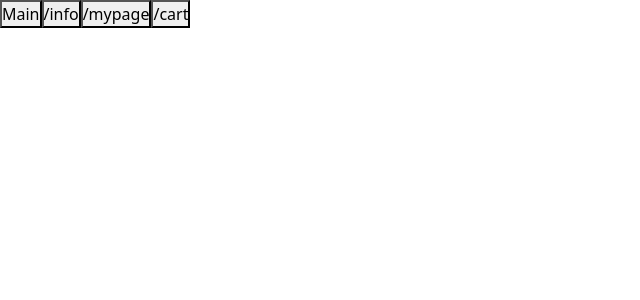
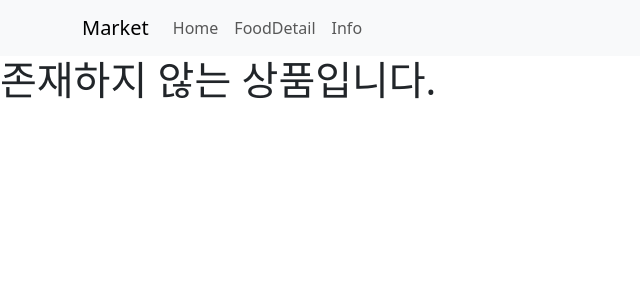
Before and after one commit to oaihr/react-study, a React (Create React App) app: page /detail/1 in a window 1280 px wide. Shown: the top 300 px of the page, without its empty margins (0-640 px from the left). Built offline with nearby package versions, Linux system fonts and the light colour scheme.

Commit message:
상세페이지 존재하지 않는 상품경로 처리

```diff
--- a/src/App.js
+++ b/src/App.js
@@ -12,10 +12,10 @@ import Props02 from './study/Props02';
 import Practice03 from './practice/practice03/Practice03'; */
 // import NewsBlog from './newsblog/NewsBlog';
 // import Practice04 from './practice/practice04/Practice04';
-/* import FoodMarket from './foodmarket/pages/FoodMarket';
-import Practice05 from './practice/practice05/Practice05'; */
-import NewsBlog from './practice/pracnews/NewsBlog';
-import Practice06 from './practice/practice06/Practice06';
+import FoodMarket from './foodmarket/pages/FoodMarket';
+//import Practice05 from './practice/practice05/Practice05';
+//import NewsBlog from './practice/pracnews/NewsBlog';
+//import Practice06 from './practice/practice06/Practice06';
 function App() {
   //return<Basic01/>;  // JSX기본   Basic01 컴포넌트를 가져와서 리턴
   //return<State01/>;   // useState 사용법
@@ -28,10 +28,10 @@ function App() {
   // return<Practice03/>;
   // return<NewsBlog/>;
   // return<Practice04/>;
-  // return<FoodMarket/>;
+  return<FoodMarket/>;
   // return<NewsBlog/>;
   // return<Practice05/>;
-  return<Practice06/>;
+  // return<Practice06/>;
   /* return (
     <div className="App">
       <header className="App-header">
--- a/src/foodmarket/pages/Detail.js
+++ b/src/foodmarket/pages/Detail.js
@@ -15,6 +15,17 @@ function Detail( {foods} ) {
 
 
     let food = foods.find((item) => item.id == id);
+
+    //foods.findIndex를 이용하면
+    //if(food == -1) // 해당 값을 갖는 인덱스 없음 -1
+
+    // console.log(food);
+
+    if(food == undefined){ // 잘못된 id값이 들어옴. 해당 id 상품 없음
+        return(
+            <div><h1>존재하지 않는 상품입니다.</h1></div>
+        );
+    }
 
     return (
         <Container>
--- a/src/foodmarket/pages/FoodMarket.js
+++ b/src/foodmarket/pages/FoodMarket.js
@@ -57,7 +57,7 @@ function FoodMarket() {
 
             {/* <img src={banner_bg}></img>  이미지 태그로도 가능*/}
 
-            {/* 2. 이미지 import 함 */}
+            {/* 1. 이미지 import 함 */}
             {/* <div className='main-bg' style={{backgroundImage: 'url('+banner_bg+')'}}></div> */}
 
 
```
Also changed, not shown: src/foodmarket/pages/Detail.css (added).
